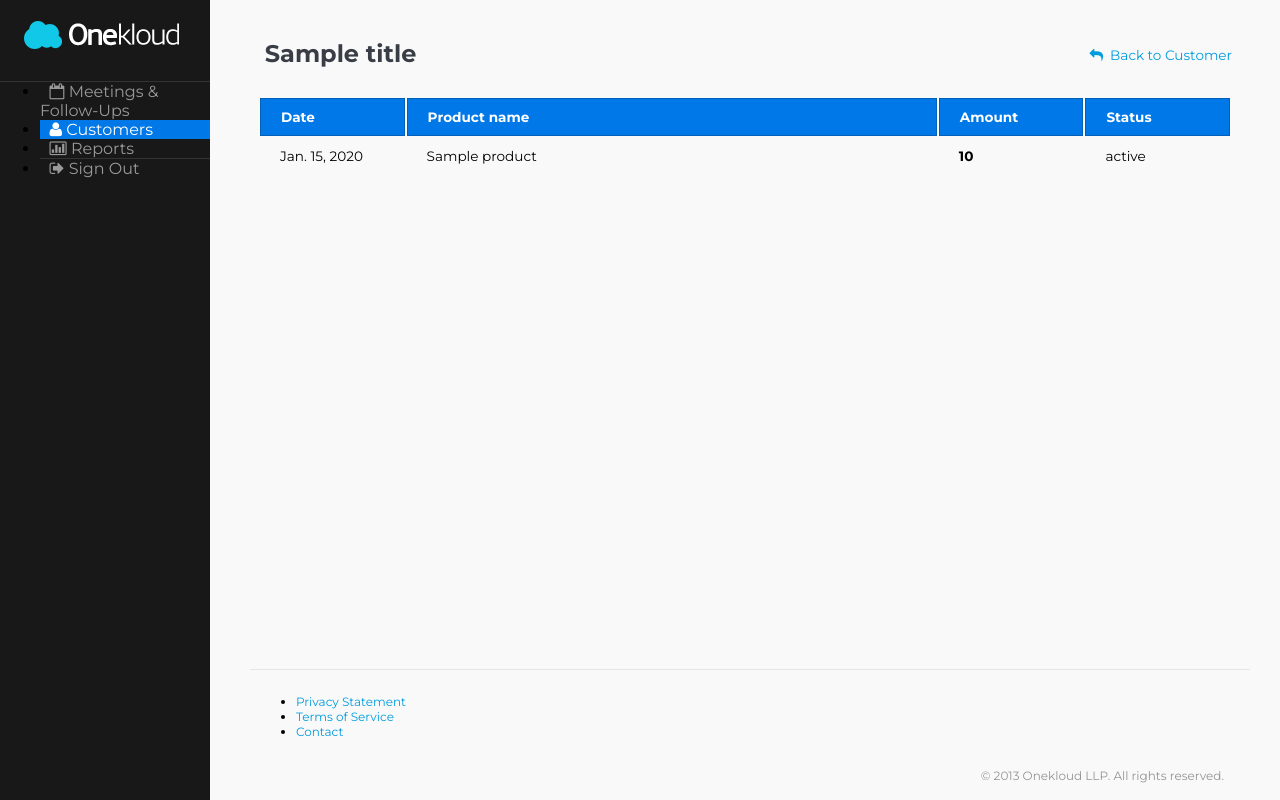
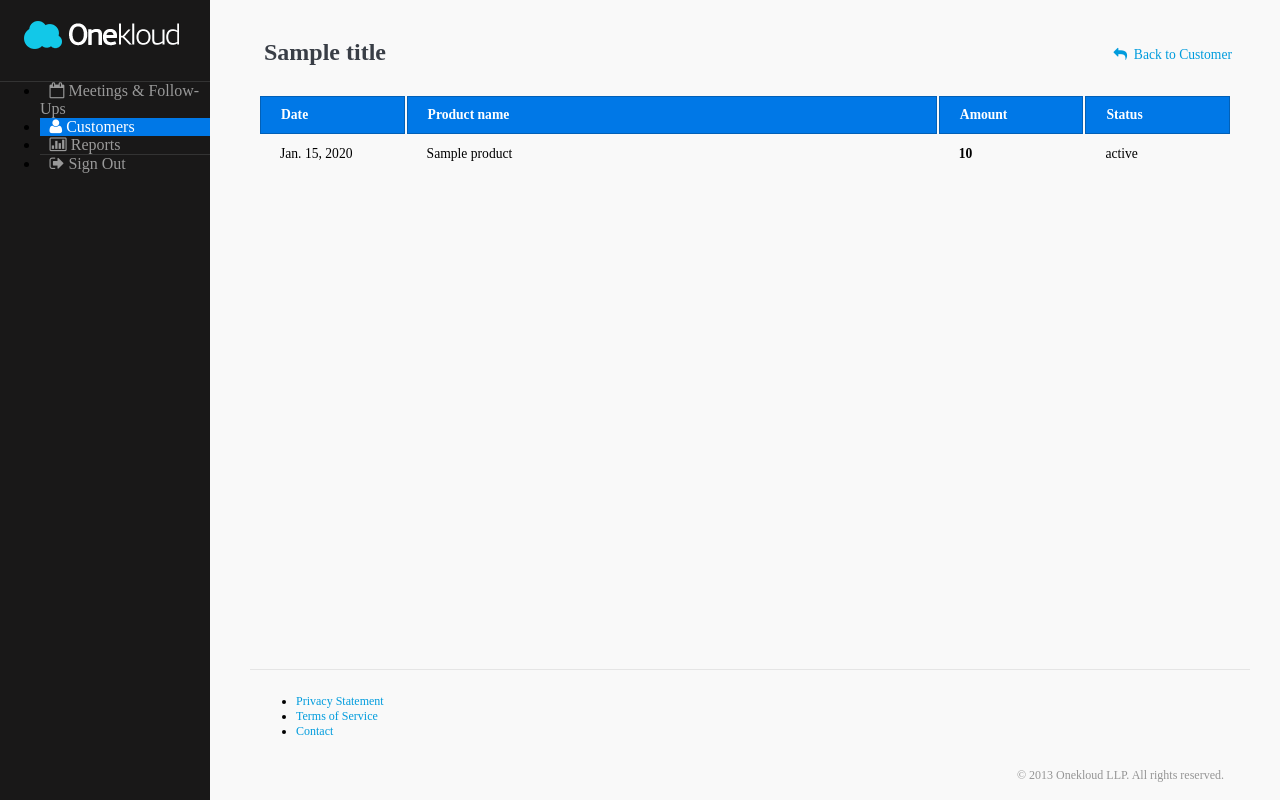
Before and after one commit to pythonista8/crm, a Django app: template crm/apps/customers/templates/customers/amount_list.html in a window 1280 px wide. Run offline with Django 3.2, Linux system fonts and the light colour scheme; the template is opened without the code that fills it: most values are stand-ins (such as "Sample title", 1, 10 or a date in 2020); some libraries are stand-ins or nearby versions.

Commit message:
Remove fonts

```diff
--- a/crm/common_static/css/onekloud/core.css
+++ b/crm/common_static/css/onekloud/core.css
@@ -5,7 +5,7 @@ body {
 body,
 .pure-g [class *= "pure-u"],
 .pure-g-r [class *= "pure-u"] {
-    font-family: 'Montserrat', sans-serif;
+    /*font-family: 'Montserrat', sans-serif;*/
 }
 
 a {
--- a/crm/templates/onekloud/base.html
+++ b/crm/templates/onekloud/base.html
@@ -25,9 +25,6 @@
     <link href="{% static 'css/vendor/font_awesome/css/font-awesome.css' %}" rel="stylesheet">
     <link href="{% static 'css/vendor/jquery/jquery-ui-1.10.3.css' %}" rel="stylesheet">
     <link href="{% static 'css/vendor/introjs/introjs.css' %}" rel="stylesheet">
-
-    {# External fonts. #}
-    <link href="https://fonts.googleapis.com/css?family=Montserrat:400,700" rel="stylesheet">
 
     {% include 'vendor/purecss.html' %}
 
```
